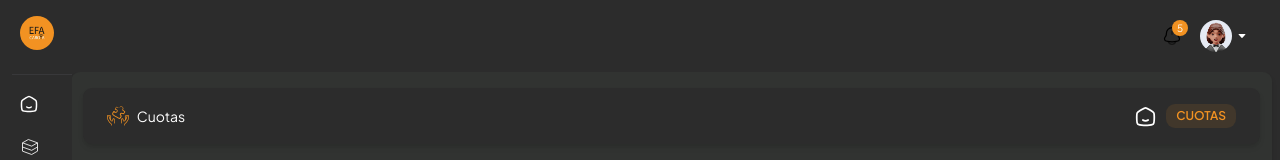
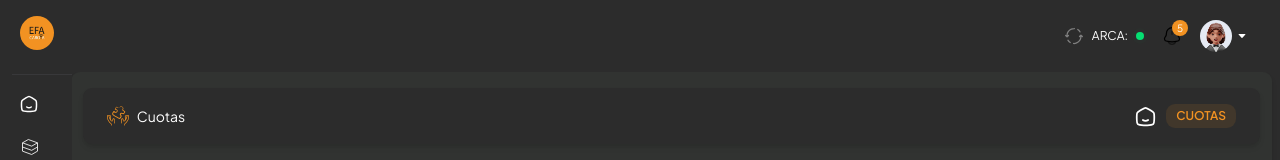
Before and after one commit to EFA-APP/frontend-destockp, a React (Vite) app: page /panel/escuela/cuotas in a window 1280 px wide. Shown: the top 160 px of the page. Built offline with nearby package versions, Linux system fonts and the light colour scheme.

Commit message:
02/01/25

```diff
--- a/src/Componentes/UI/MenuNavegacion/BarraNavegacion.jsx
+++ b/src/Componentes/UI/MenuNavegacion/BarraNavegacion.jsx
@@ -3,6 +3,7 @@ import {
   BuscadorIcono,
   DesplegadorIcono,
   NotificacionesIcono,
+  RefrescarIcono,
 } from "../../../assets/Icons";
 
 import MenuUsuario from "../MenuUsuario/MenuUsuario";
@@ -18,6 +19,23 @@ const BarraNavegacion = () => {
 
           {/* OTROS ICONOS */}
           <div className="flex items-center justify-center gap-2">
+            {/* VERIFICAR SI SE CONECTO A ARCA */}
+            <div className="flex gap-2 justify-center items-center">
+              <span className="cursor-pointer">
+                <RefrescarIcono size={20} color={"gray"} />
+              </span>
+              <p className="text-white text-xs">ARCA:</p>
+              <div className="relative flex justify-center">
+                {/* Pulso */}
+                <span className="absolute inline-flex h-full w-full rounded-full bg-green-400 opacity-75 animate-ping"></span>
+
+                {/* Punto fijo */}
+                <span className="relative inline-flex h-2 w-2 rounded-full bg-green-400  shadow-green-300"></span>
+              </div>
+            </div>
+
+            {/* VERIFICAR SI SE CONECTO A ARCA */}
+
             <div className="relative group/menu">
               {/* NOTIFICACIONES */}
               <button className="">
--- /dev/null
+++ b/src/assets/Icons/RefrescarIcono.jsx
@@ -0,0 +1,17 @@
+const RefrescarIcono = ({ size, color }) => {
+  return (
+    <svg
+      xmlns="http://www.w3.org/2000/svg"
+      width={size || "24"}
+      height={size || "24"}
+      viewBox="0 0 24 24"
+    >
+      <path
+        fill={color || "currentColor"}
+        d="M3.68 11.333h-.75zm0 1.667l-.528.532a.75.75 0 0 0 1.056 0zm2.208-1.134A.75.75 0 1 0 4.83 10.8zM2.528 10.8a.75.75 0 0 0-1.056 1.065zm16.088-3.408a.75.75 0 1 0 1.277-.786zm-1.723-3.785a.75.75 0 1 0-.786 1.277zm-4.43.151a.75.75 0 0 0 .074-1.498zM12.08 2.25c-5.047 0-9.15 4.061-9.15 9.083h1.5c0-4.182 3.42-7.583 7.65-7.583zm-9.15 9.083V13h1.5v-1.667zm1.28 2.2l1.679-1.667L4.83 10.8l-1.68 1.667zm0-1.065L2.528 10.8l-1.057 1.065l1.68 1.666zm15.684-5.86a9.16 9.16 0 0 0-3-3l-.786 1.277a7.66 7.66 0 0 1 2.509 2.508zM12.537 2.26a9 9 0 0 0-.458-.011v1.5q.193 0 .384.01zM11.883 21v.75zm8.43-8.333h.75zm0-1.667l.528-.533a.75.75 0 0 0-1.055 0zM18.1 12.133a.75.75 0 1 0 1.055 1.067zm3.373 1.067a.75.75 0 1 0 1.054-1.067zM5.318 16.606a.75.75 0 1 0-1.277.788zm6.215 3.636a.75.75 0 0 0-.066 1.499zm-4.42.188a.75.75 0 0 0 .774-1.285zm4.77 1.32c5.062 0 9.18-4.058 9.18-9.083h-1.5c0 4.18-3.43 7.583-7.68 7.583zm9.18-9.083V11h-1.5v1.667zm-1.277-2.2L18.1 12.133l1.055 1.067l1.686-1.667zm0 1.066l1.687 1.667l1.054-1.067l-1.686-1.666zm-8.32 10.208q.208.009.417.009v-1.5q-.176 0-.35-.008zm-7.425-4.347a9.2 9.2 0 0 0 3.072 3.036l.774-1.285a7.7 7.7 0 0 1-2.57-2.539z"
+      />
+    </svg>
+  );
+};
+
+export default RefrescarIcono;
--- a/src/assets/Icons/index.js
+++ b/src/assets/Icons/index.js
@@ -38,3 +38,4 @@ export { default as LibroDiarioIcono } from "./LibroDiarioIcono";
 export { default as LibroMayorIcono } from "./LibroMayorIcono";
 export { default as AlumnoIcono } from "./AlumnoIcono";
 export { default as CuotasIcono } from "./CuotasIcono";
+export { default as RefrescarIcono } from "./RefrescarIcono";
```
